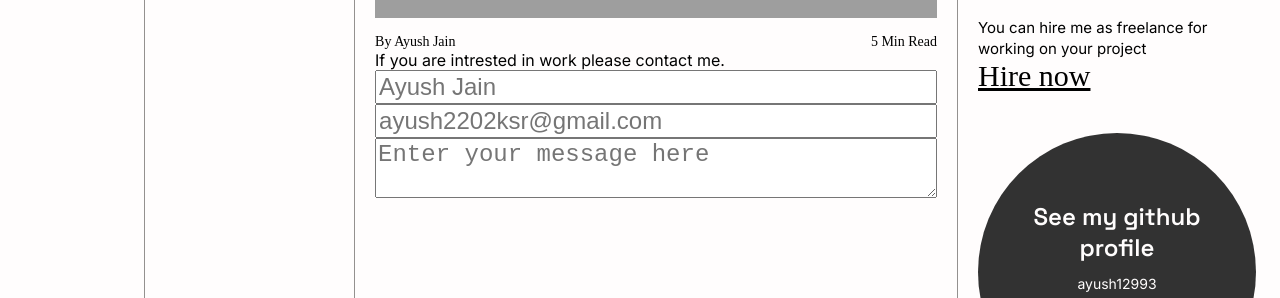
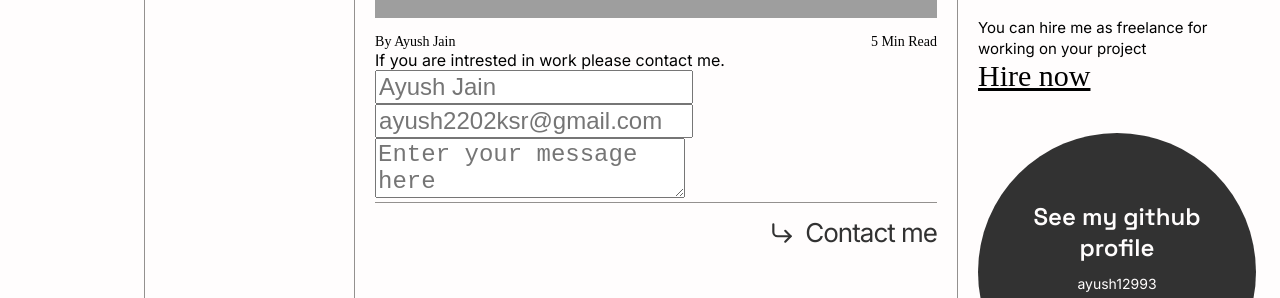
Before and after one commit to ayush12993/ayushportfolio, a React (Create React App) app: page /contact in a window 1280 px wide. Shown: the part 351-649 px from the top of the page. Built offline with nearby package versions, Linux system fonts and the light colour scheme; grey boxes are pictures that could not be loaded; a web font is replaced by a local one.

Commit message:
email added

```diff
--- a/package.json
+++ b/package.json
@@ -6,10 +6,15 @@
     "@testing-library/jest-dom": "^5.17.0",
     "@testing-library/react": "^13.4.0",
     "@testing-library/user-event": "^13.5.0",
+    "axios": "^1.6.8",
+    "emailjs": "^4.0.3",
+    "nodemailer": "^6.9.13",
+    "os-browserify": "^0.3.0",
     "react": "^18.2.0",
     "react-dom": "^18.2.0",
     "react-router-dom": "^6.22.3",
     "react-scripts": "5.0.1",
+    "stream": "^0.0.2",
     "web-vitals": "^2.1.4"
   },
   "scripts": {
--- a/src/pages/contact/index.js
+++ b/src/pages/contact/index.js
@@ -1,17 +1,29 @@
-import '../../css/app.css';
+import React, { useState } from 'react';
+import axios from 'axios';
 import Tooltip from "../../component/tooltip/index";
-import nodejs from "../../images/nodejs.png";
-import laravel from "../../images/laravel.png";
-import wordpress from "../../images/wordpress.jpeg";
-import shopify from "../../images/shopify.svg";
-import woocommerce from "../../images/woocommerce.jpg";
-import webflow from "../../images/webflow.png";
-import einsolution from "../../images/einsolution.png";
-import chaturbhujhospital from "../../images/chaturbhujhospital.png";
-import githubprofile from "../../images/githubprofile.png";
-import ayush from "../../images/ayush.png";
 import linkedinprofile from "../../images/linkedinprofile.png";
 function Contact(){
+const [formData, setFormData] = useState({
+        name: '',
+        email: '',
+        message: ''
+    });
+
+    const handleChange = (e) => {
+        setFormData({ ...formData, [e.target.name]: e.target.value });
+    };
+
+    const handleSubmit = async (e) => {
+        e.preventDefault();
+
+        try {
+            await axios.post('http://your-backend-url/send-email', formData);
+            alert('Email sent successfully!');
+        } catch (error) {
+            alert('Error sending email');
+        }
+    };
+
     return (
         <div className="blog">
              <div className="blog-part is-menu">
@@ -80,10 +92,10 @@ function Contact(){
                             <span>5 Min Read</span>
                         </div>
                        If you are intrested in work please contact me. <br/>
-
-                        <input type="text" placeholder="Ayush Jain" className="input-collapsible"/>
-                        <input type="email" placeholder="ayush2202ksr@gmail.com" className="input-collapsible"/>
-                        <textarea type="text" placeholder="Enter your message here" className="input-collapsible"/>
+ <form onSubmit={handleSubmit}>
+                        <input name="name" type="text" placeholder="Ayush Jain" value={formData.name} onChange={handleChange} className="input-collapsible"/>
+                        <input name="email" type="email" placeholder="ayush2202ksr@gmail.com" value={formData.email} onChange={handleChange} className="input-collapsible"/>
+                        <textarea name="message" type="text" placeholder="Enter your message here"  value={formData.message} onChange={handleChange} className="input-collapsible"/>
                         <a className="not-big-screen-text" href="">
                             <svg xmlns="http://www.w3.org/2000/svg" fill="none" stroke="currentColor" strokeWidth="2" strokeLinecap="round" strokeLinejoin="round" className="feather feather-corner-down-right" viewBox="0 0 24 24">
                                 <path d="M15 10l5 5-5 5" />
@@ -91,6 +103,7 @@ function Contact(){
                             </svg>
                             Contact me
                         </a>
+                        </form>
                     </div>
                 </div>
 
--- /dev/null
+++ b/webpack.config.js
@@ -0,0 +1,15 @@
+// webpack.config.js
+
+const path = require('path');
+
+module.exports = {
+  // other webpack configuration options...
+
+  resolve: {
+    fallback: {
+      "fs": false,
+      "os": false,
+      "util": false
+    }
+  }
+};
```
Also changed, not shown: 1 other file (tests, documents, lock files or other folders).
